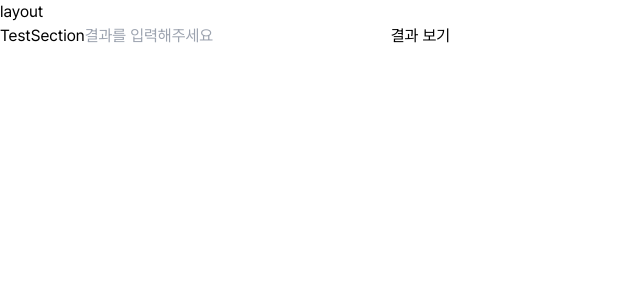
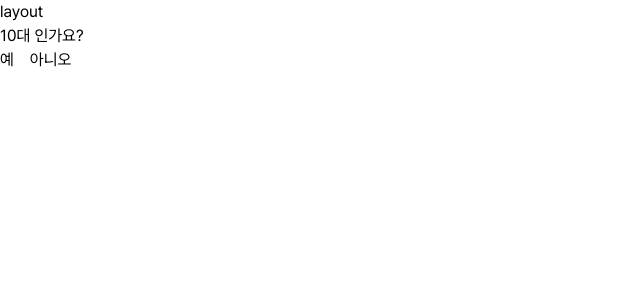
Before and after one commit to ddolboghi/vividspeak, a Next.js app: page /ilovetest in a window 1280 px wide. Shown: the top 300 px of the page, without its empty margins (0-640 px from the left). Built offline with nearby package versions, Linux system fonts and the light colour scheme.

Commit message:
refactor: 질문 페이지 로직 수정

```diff
--- a/src/components/TestSection.tsx
+++ b/src/components/TestSection.tsx
@@ -2,25 +2,63 @@
 
 import { useRouter } from "next/navigation";
 import { useState } from "react";
+import { questions } from "../data/question";
 
 export default function TestSection() {
   const route = useRouter();
-  const [inputValue, setInputValue] = useState("");
+  const [answers, setAnswers] = useState<{ [key: number]: number }>({});
+  const [currentQuestionIndex, setCurrentQuestionIndex] = useState(0); // 현재 질문 인덱스 상태
+
+  const handleChange = (id: number, value: number) => {
+    setAnswers((prev) => ({ ...prev, [id]: value }));
+    setCurrentQuestionIndex((prev) => prev + 1);
+  };
 
   const handleClickResultBtn = () => {
-    route.push(`/ilovetest/${inputValue}`);
+    if (Object.keys(answers).length !== questions.length) {
+      alert("모든 질문에 답변해 주세요.");
+      return;
+    }
+
+    const totalScore = Object.values(answers).reduce(
+      (acc, score) => acc + score,
+      0
+    );
+    route.push(`/ilovetest/${totalScore}`);
   };
 
   return (
     <div>
-      TestSection
-      <input
-        placeholder="결과를 입력해주세요"
-        type="text"
-        value={inputValue}
-        onChange={(e) => setInputValue(e.target.value)}
-      />
-      <button onClick={handleClickResultBtn}>결과 보기</button>
+      {currentQuestionIndex < questions.length && (
+        <div key={questions[currentQuestionIndex].id}>
+          <p>{questions[currentQuestionIndex].question}</p>
+          <div className="flex flex-row gap-4">
+            <button
+              onClick={() =>
+                handleChange(
+                  questions[currentQuestionIndex].id,
+                  questions[currentQuestionIndex].score
+                )
+              }
+            >
+              예
+            </button>
+            <button
+              onClick={() =>
+                handleChange(
+                  questions[currentQuestionIndex].id,
+                  10 - questions[currentQuestionIndex].score
+                )
+              }
+            >
+              아니오
+            </button>
+          </div>
+        </div>
+      )}
+      {currentQuestionIndex === questions.length && (
+        <button onClick={handleClickResultBtn}>결과 보기</button>
+      )}
     </div>
   );
 }
```
